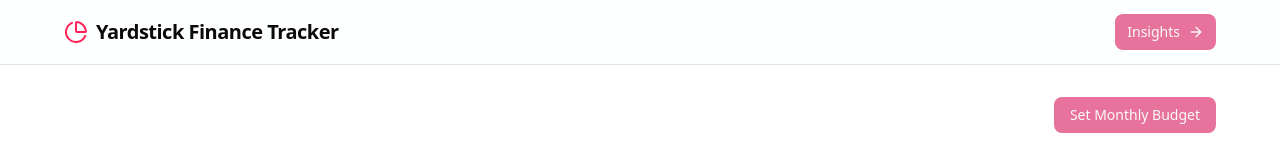
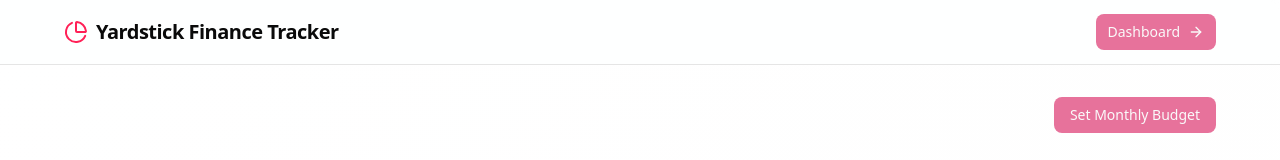
Before and after one commit to SahilMahadwar/yardstick, a Next.js app: page /insights in a window 1280 px wide. Shown: the top 160 px of the page. Built offline with nearby package versions, Linux system fonts and the light colour scheme; no server answers; the database is empty.

Commit message:
ui improvements

```diff
--- a/src/app/page.tsx
+++ b/src/app/page.tsx
@@ -17,7 +17,7 @@ import {
   Transaction,
   TransactionSummary,
 } from "@/types/transaction";
-import { Pencil, Trash2 } from "lucide-react";
+import { Loader, Pencil, Trash2 } from "lucide-react";
 import { useEffect, useState } from "react";
 import { toast } from "sonner";
 
@@ -95,7 +95,8 @@ export default function DashboardPage() {
 
   if (loading) {
     return (
-      <div className="flex items-center justify-center min-h-screen text-muted-foreground">
+      <div className="flex flex-col items-center justify-center min-h-screen text-muted-foreground gap-4">
+        <Loader className="w-8 h-8 animate-spin" />
         Loading dashboard...
       </div>
     );
--- a/src/components/ui/navbar.tsx
+++ b/src/components/ui/navbar.tsx
@@ -1,8 +1,12 @@
 import { ArrowRight, PieChart } from "lucide-react";
 import Link from "next/link";
+import { usePathname } from "next/navigation";
 import { Button } from "./button";
 
 export function Navbar() {
+  const pathname = usePathname();
+  const isInsightsPage = pathname === "/insights";
+
   return (
     <nav className="border-b backdrop-blur-sm bg-background/50 sticky top-0 z-50">
       <div className="max-w-[1200px] mx-auto px-6">
@@ -17,7 +21,9 @@ export function Navbar() {
             </Link>
           </div>
           <Button>
-            <Link href="/insights">Insights</Link>
+            <Link href={isInsightsPage ? "/" : "/insights"}>
+              {isInsightsPage ? "Dashboard" : "Insights"}
+            </Link>
             <ArrowRight />
           </Button>
         </div>
```
Also changed, not shown: 1 other file (tests, documents, lock files or other folders).
